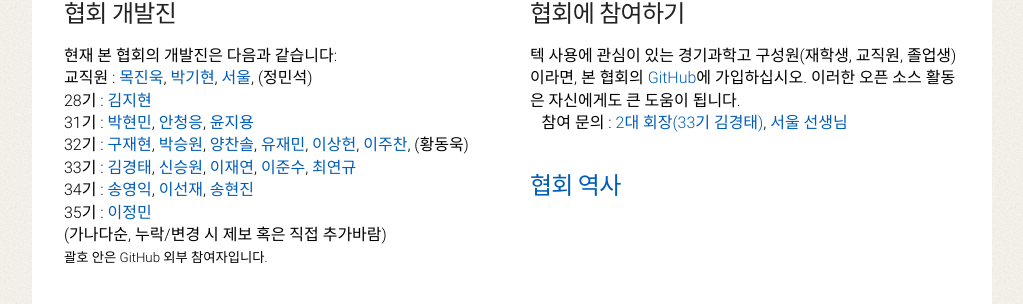
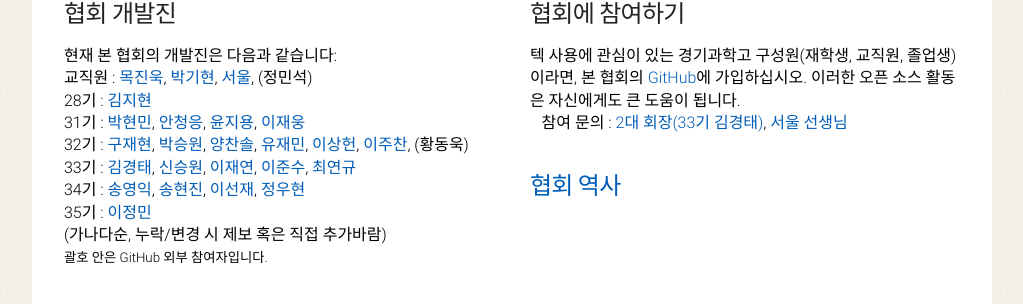
Before and after one commit to gshstexsociety/gshstexsociety.github.io, a Jekyll site: the page built from 참여/index.md, in a window 1280 px wide. Shown: the part 579-883 px from the top of the page, without its empty margins (128-1151 px from the left). Built offline with Jekyll 4.4.1, drawn with Linux system fonts in a browser that asks for light colours.

Commit message:
Update member list

```diff
--- a/참여/index.md
+++ b/참여/index.md
@@ -27,13 +27,13 @@ permalink: /참여/
     <br>
     28기 : <a href="https://github.com/simnalamburt">김지현</a>
     <br>
-    31기 : <a href="https://github.com/KENNYSOFT">박현민</a>, <a href="https://github.com/gsCEA">안청응</a>, <a href="https://github.com/hletrd">윤지용</a>
+    31기 : <a href="https://github.com/KENNYSOFT">박현민</a>, <a href="https://github.com/gsCEA">안청응</a>, <a href="https://github.com/hletrd">윤지용</a>, <a href="https://github.com/Feb30th">이재웅</a>
     <br>
     32기 : <a href="https://github.com/koosaga">구재현</a>, <a href="https://github.com/seungwonpark">박승원</a>, <a href="https://github.com/CSNE">양찬솔</a>, <a href="https://github.com/planetarynebula">유재민</a>, <a href="https://github.com/evenharder">이상헌</a>, <a href="https://github.com/LeeJuChan">이주찬</a>, (황동욱)
     <br>
     33기 : <a href="https://github.com/Kim-kyeongtae">김경태</a>, <a href="https://github.com/namnamseo">신승원</a>, <a href="https://github.com/Qyubey">이재연</a>, <a href="https://github.com/MariAli-Lover">이준수</a>, <a href="https://github.com/SenikaRu">최연규</a>
     <br>
-    34기 : <a href="https://github.com/youngikSong">송영익</a>, <a href="https://github.com/sunjae627">이선재</a>, <a href="https://github.com/PhysSong">송현진</a>
+    34기 : <a href="https://github.com/youngikSong">송영익</a>, <a href="https://github.com/PhysSong">송현진</a>, <a href="https://github.com/sunjae627">이선재</a>, <a href="https://github.com/moyamong">정우현</a>
     <br>
     35기 : <a href="https://github.com/Jungmin2">이정민</a>
     <br>
```
